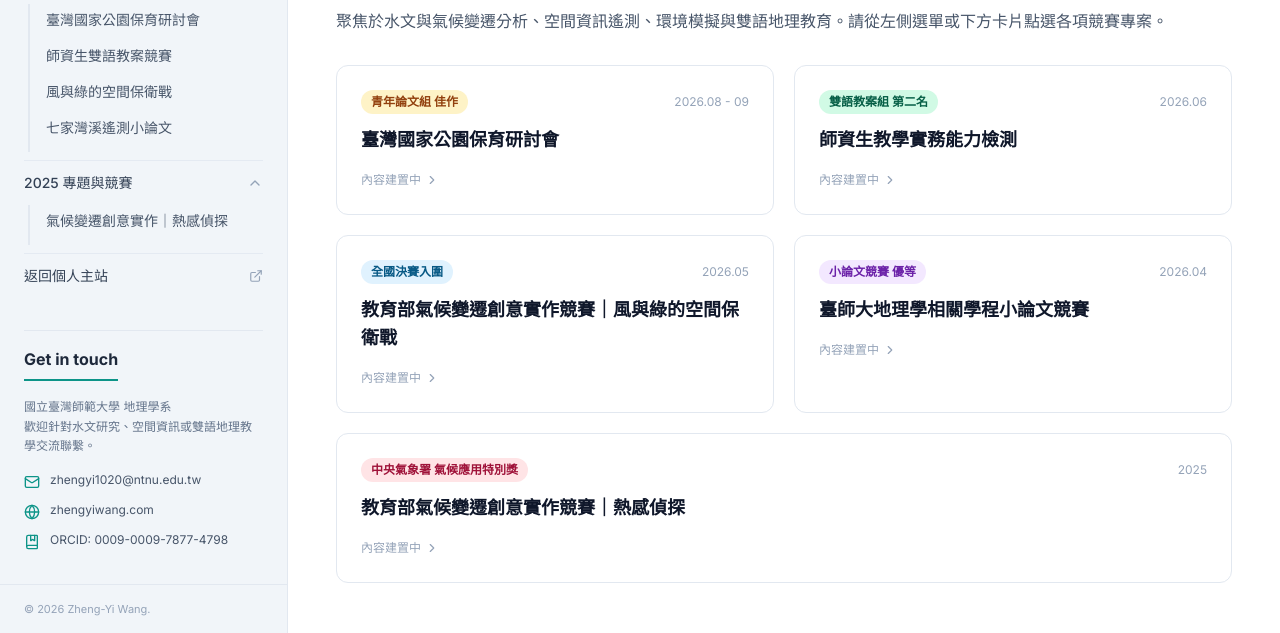
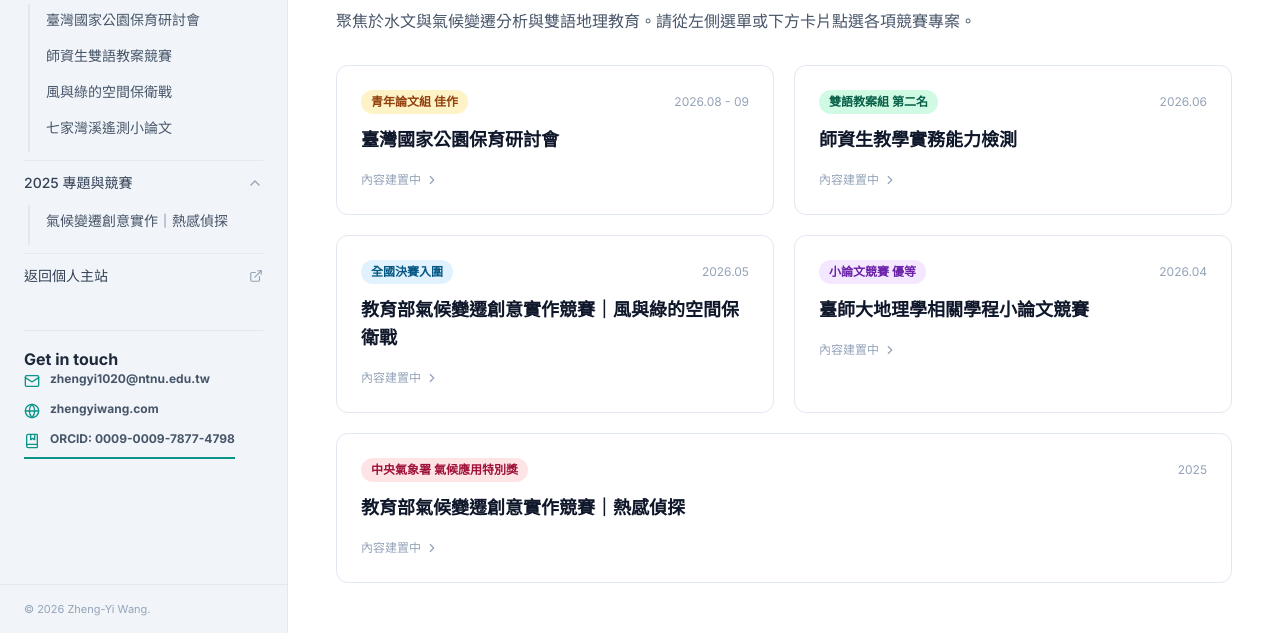
Before and after one commit to zywang1020/projectpage, a plain HTML site: page index.html in a window 1280 px wide. Shown: the part 167-800 px from the top of the page. Drawn offline with nearby package versions, Linux system fonts and the light colour scheme.

Commit message:
Update index.html

```diff
--- a/index.html
+++ b/index.html
@@ -140,11 +140,6 @@
         <section class="pt-4 border-t border-slate-200">
           <h2 class="text-base font-bold text-slate-800 pb-2 border-b-2 border-teal-600 inline-block mb-4">
             Get in touch
-          </h2>
-          <p class="text-xs text-slate-500 leading-relaxed mb-4">
-            國立臺灣師範大學 地理學系<br />
-            歡迎針對水文研究、空間資訊或雙語地理教學交流聯繫。
-          </p>
           <ul class="space-y-3 text-xs text-slate-600">
             <li class="flex items-start gap-2.5">
               <i data-lucide="mail" class="w-4 h-4 text-teal-600 shrink-0 mt-0.5"></i>
@@ -203,7 +198,7 @@
             <div class="mb-8">
               <h1 class="text-2xl sm:text-3xl font-bold text-slate-900 mb-3">專題與競賽歷程</h1>
               <p class="text-slate-600 text-sm sm:text-base leading-relaxed">
-                聚焦於水文與氣候變遷分析、空間資訊遙測、環境模擬與雙語地理教育。請從左側選單或下方卡片點選各項競賽專案。
+                聚焦於水文與氣候變遷分析與雙語地理教育。請從左側選單或下方卡片點選各項競賽專案。
               </p>
             </div>
 
```
